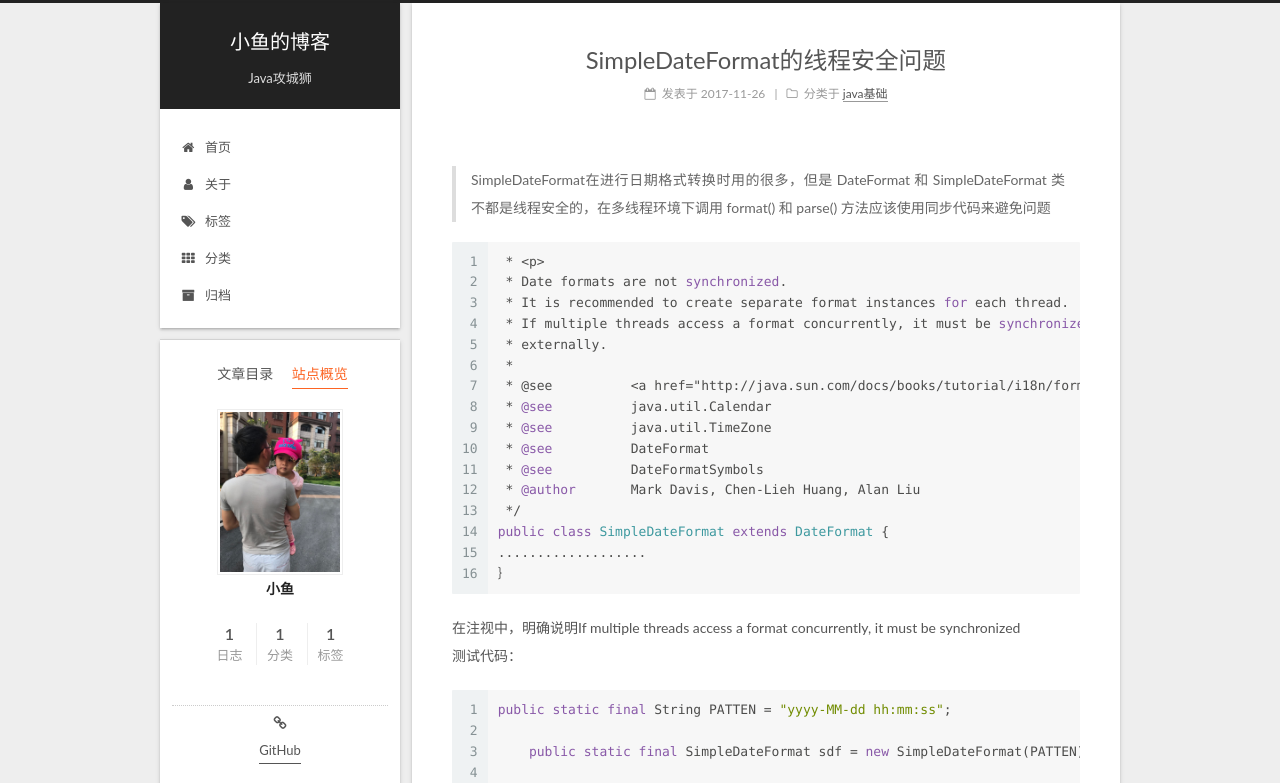
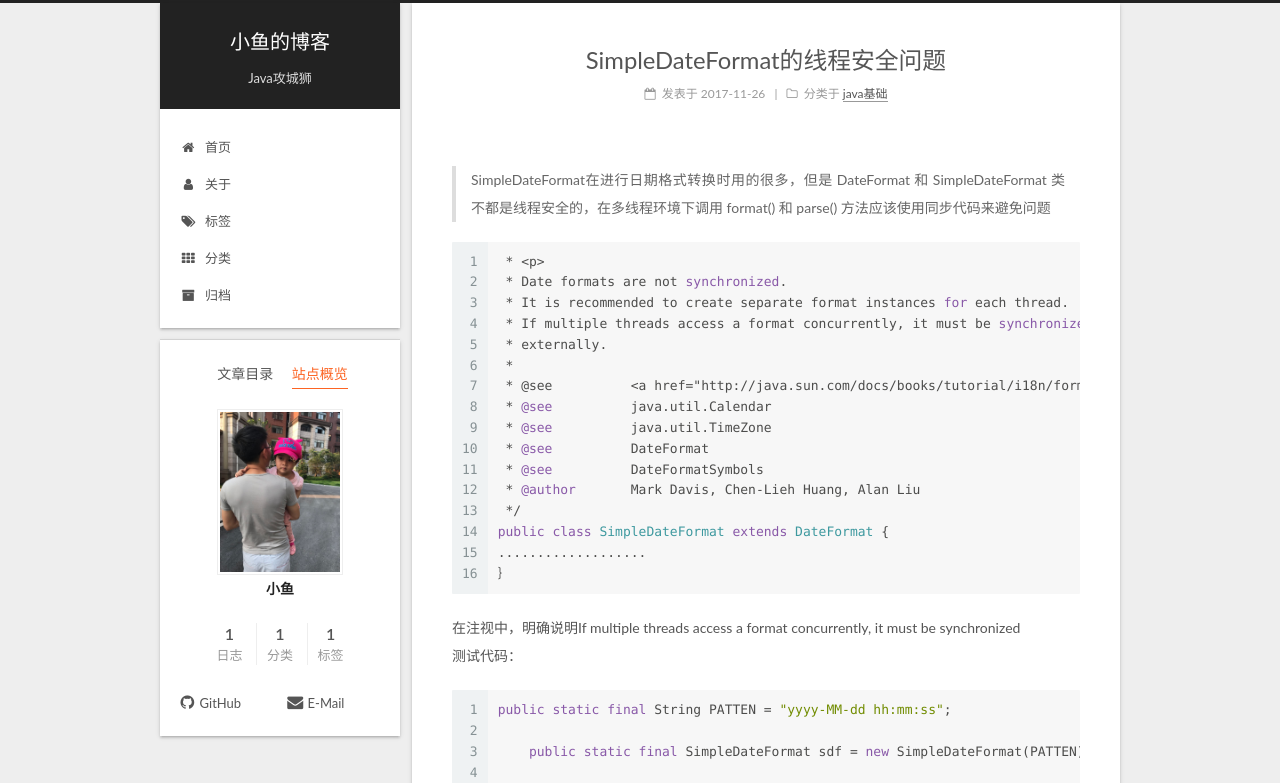
Before and after one commit to gaowenming/gaowenming.github.io, a plain HTML site: page 2017/11/26/SimpleDateFormat的线程安全问题/index.html in a window 1280 px wide. Both pictures are taken after a click on the item "站点概览". Shown: the top 783 px of the page. Drawn offline with Linux system fonts and the light colour scheme.

Commit message:
Site updated: 2017-11-26 21:37:56

```diff
--- a/2017/11/26/SimpleDateFormat的线程安全问题/index.html
+++ b/2017/11/26/SimpleDateFormat的线程安全问题/index.html
@@ -503,26 +503,26 @@
 
           <div class="links-of-author motion-element">
 
+
+                <span class="links-of-author-item">
+                  <a href="https://github.com/gaowenming" target="_blank" title="GitHub">
+
+                      <i class="fa fa-fw fa-github"></i>GitHub</a>
+                </span>
+
+                <span class="links-of-author-item">
+                  <a href="mailto:gaowm0207@gmail.com" target="_blank" title="E-Mail">
+
+                      <i class="fa fa-fw fa-envelope"></i>E-Mail</a>
+                </span>
+
+
           </div>
 
 
 
 
 
-
-            <div class="links-of-blogroll motion-element links-of-blogroll-block">
-              <div class="links-of-blogroll-title">
-                <i class="fa  fa-fw fa-link"></i>
-
-              </div>
-              <ul class="links-of-blogroll-list">
-
-                  <li class="links-of-blogroll-item">
-                    <a href="http://github.com/gaowenming/" title="GitHub" target="_blank">GitHub</a>
-                  </li>
-
-              </ul>
-            </div>
 
 
 
```
Also changed, not shown: 404.html (+14 -14 lines), about/index.html (+14 -14 lines), archives/2017/11/index.html (+14 -14 lines), archives/2017/index.html (+14 -14 lines), archives/index.html (+14 -14 lines), categories/index.html (+14 -14 lines), categories/java基础/index.html (+14 -14 lines), index.html (+14 -14 lines), tags/SimpleDateFormat/index.html (+14 -14 lines), tags/index.html (+14 -14 lines).
